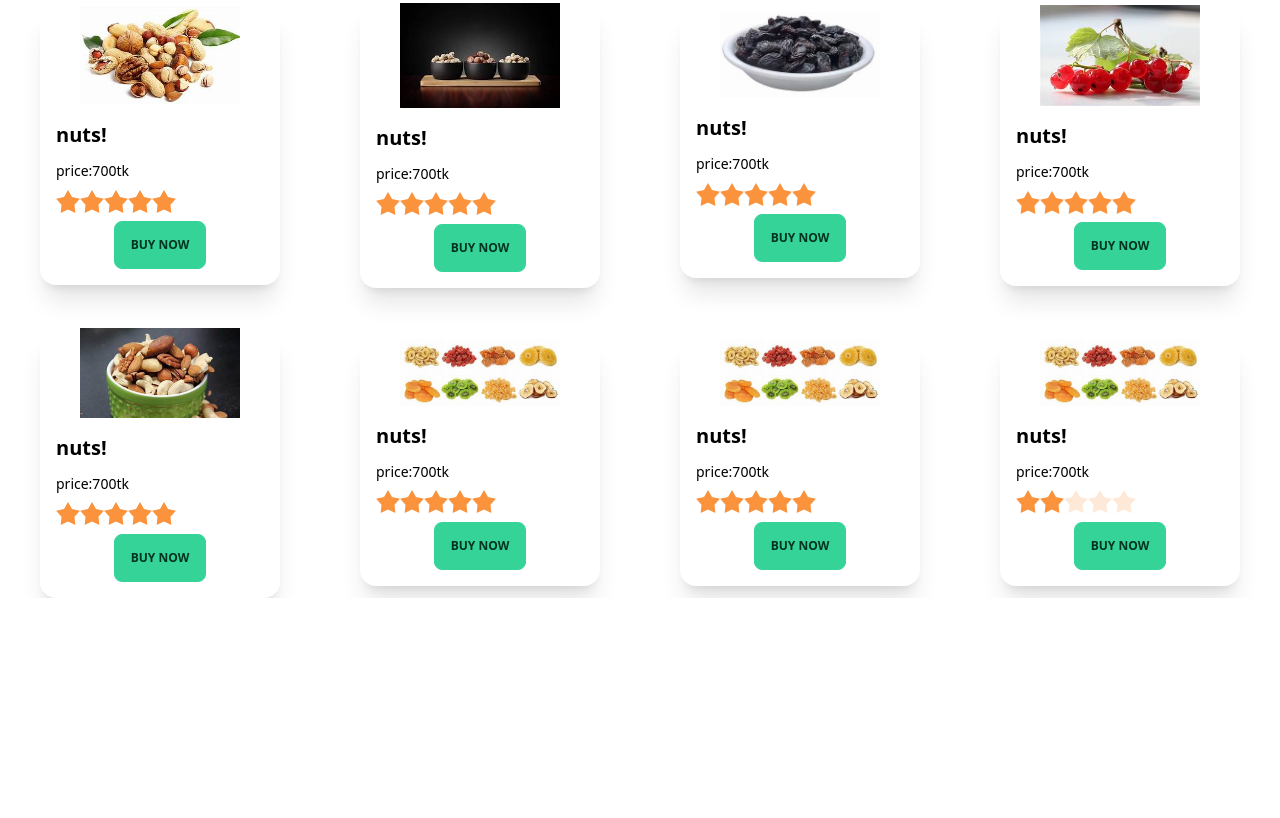
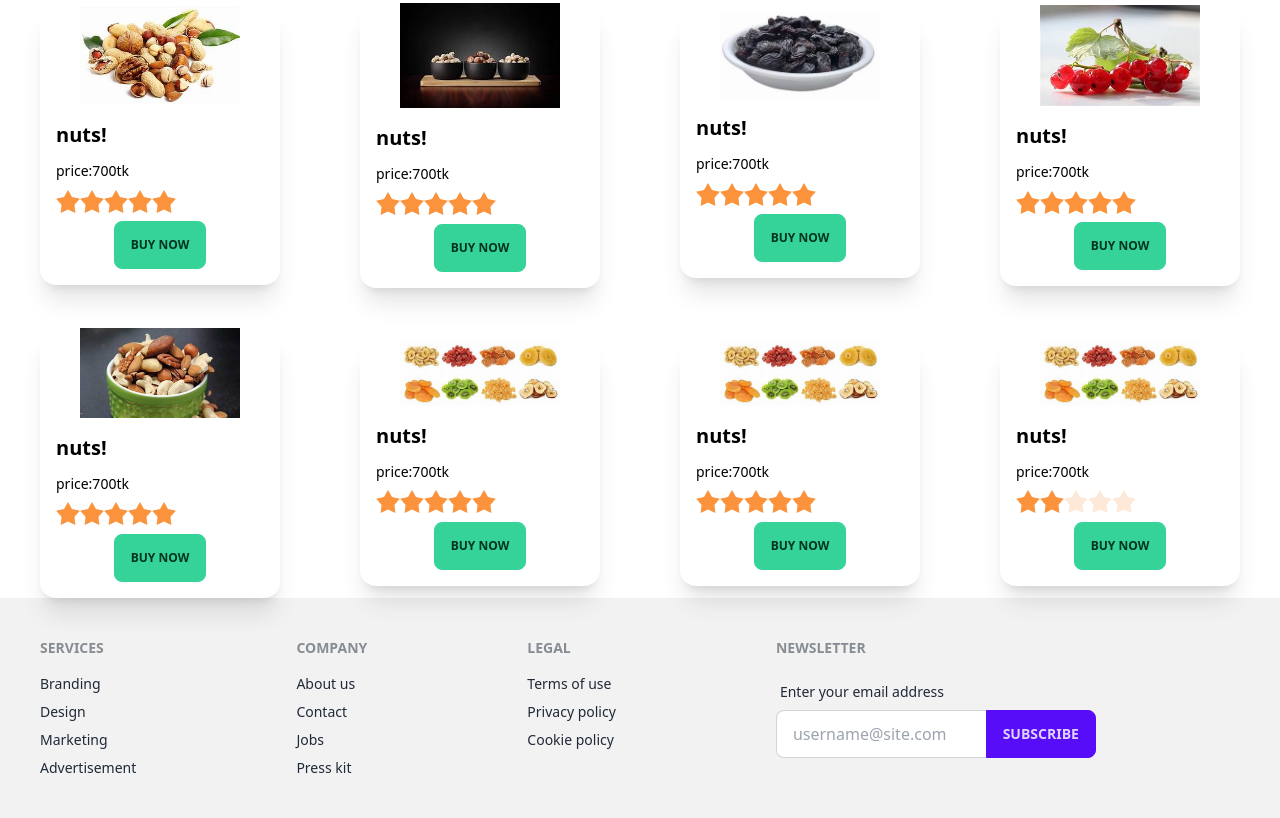
Before and after one commit to mdkawsar-alam/OrganicBD, a website: page src/pruduct.html in a window 1280 px wide. Shown: the part 1861-2679 px from the top of the page. Before the commit the page ends 2459 px from the top, so only its background shows below. Drawn offline with nearby package versions, Linux system fonts and the light colour scheme.

Commit message:
footer section add on product page

```diff
--- a/src/pruduct.html
+++ b/src/pruduct.html
@@ -469,5 +469,40 @@
           </div>
 
        </main>
+
+       <footer class="footer p-10 bg-base-200 text-base-content">
+        <nav>
+          <header class="footer-title">Services</header>
+          <a class="link link-hover">Branding</a>
+          <a class="link link-hover">Design</a>
+          <a class="link link-hover">Marketing</a>
+          <a class="link link-hover">Advertisement</a>
+        </nav>
+        <nav>
+          <header class="footer-title">Company</header>
+          <a class="link link-hover">About us</a>
+          <a class="link link-hover">Contact</a>
+          <a class="link link-hover">Jobs</a>
+          <a class="link link-hover">Press kit</a>
+        </nav>
+        <nav>
+          <header class="footer-title">Legal</header>
+          <a class="link link-hover">Terms of use</a>
+          <a class="link link-hover">Privacy policy</a>
+          <a class="link link-hover">Cookie policy</a>
+        </nav>
+        <form>
+          <header class="footer-title">Newsletter</header>
+          <fieldset class="form-control w-80">
+            <label class="label">
+              <span class="label-text">Enter your email address</span>
+            </label>
+            <div class="relative">
+              <input type="text" placeholder="username@site.com" class="input input-bordered w-full pr-16" />
+              <button class="btn btn-primary absolute top-0 right-0 rounded-l-none">Subscribe</button>
+            </div>
+          </fieldset>
+        </form>
+      </footer>
 </body>
 </html>
```
